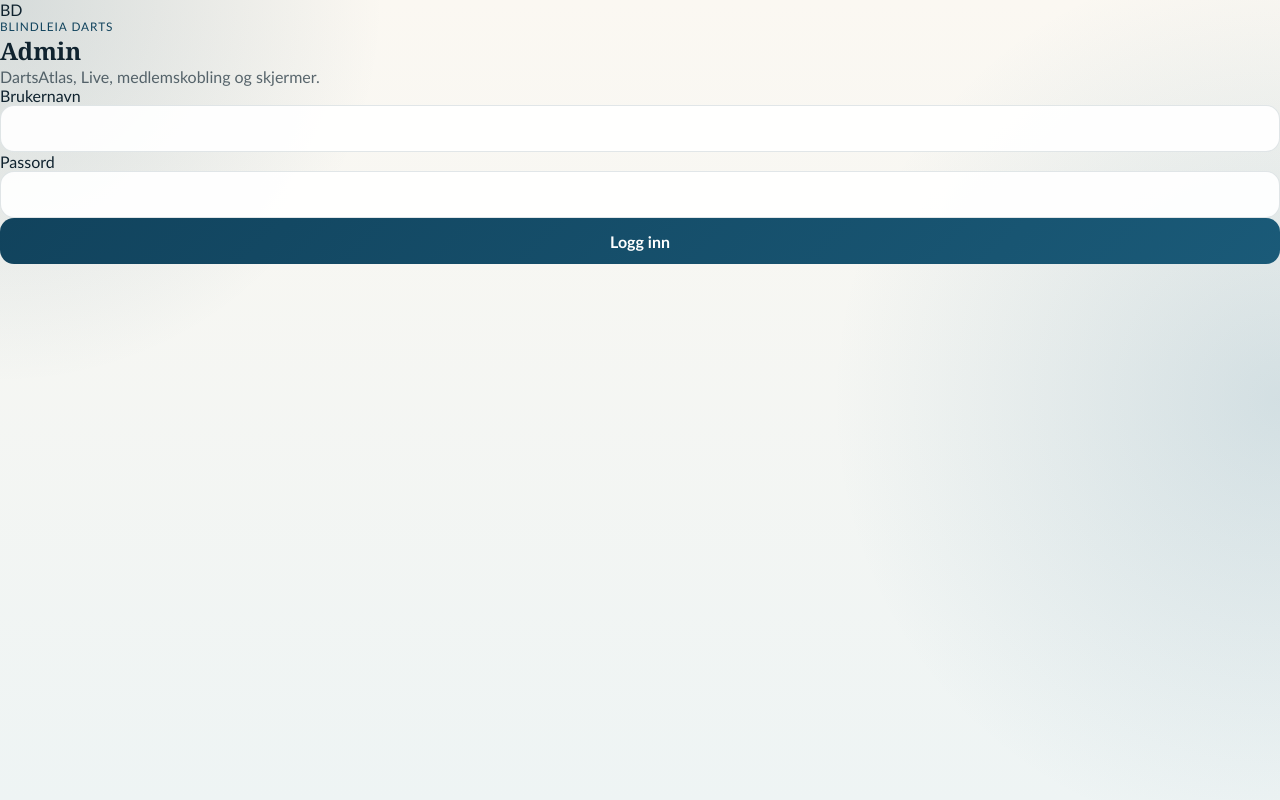
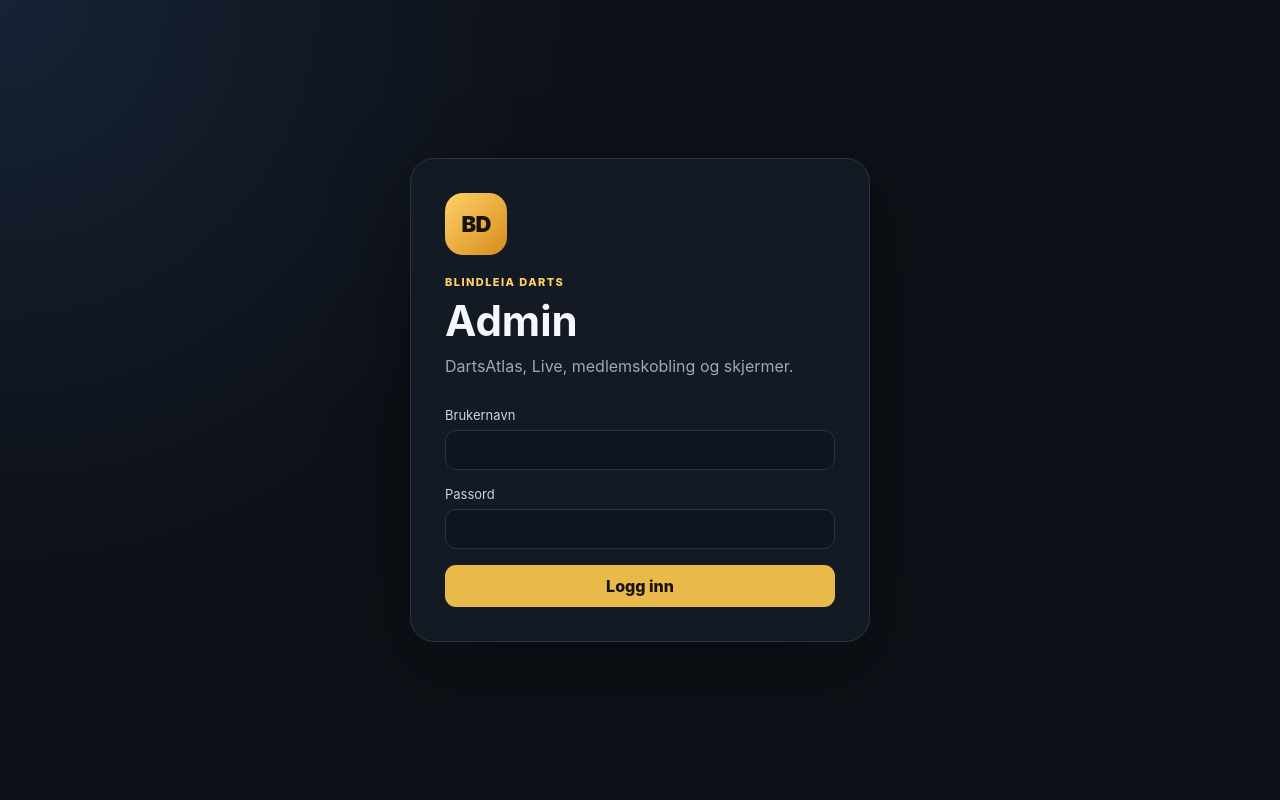
Before and after one commit to maknud7/blindleiadarts, a PHP site: page /apps/admin/index.html in a window 1280 px wide. Run offline with PHP 8.4, Linux system fonts and the light colour scheme.

Commit message:
Restyle admin around DartsAtlas and Live workflows

```diff
--- a/apps/admin/styles.css
+++ b/apps/admin/styles.css
@@ -1,498 +1,141 @@
-@import url("../packages/ui-assets/brand-tokens.css");
-
 :root {
-  --bg: var(--bd-sand-50);
-  --bg-deep: #eef4f4;
-  --ink: var(--bd-ink);
-  --muted: rgba(16, 35, 47, 0.68);
-  --card: rgba(255, 255, 255, 0.84);
-  --card-strong: #ffffff;
-  --line: var(--bd-line);
-  --accent: var(--bd-brand-800);
-  --accent-soft: var(--bd-brand-100);
-  --forest: var(--bd-brand-700);
-  --shadow: var(--bd-shadow);
-  --radius: 24px;
+  color-scheme: dark;
+  font-family: Inter, ui-sans-serif, system-ui, -apple-system, BlinkMacSystemFont, "Segoe UI", sans-serif;
+  background: #0d1117;
+  color: #f4f7fb;
+  --bg: #0d1117;
+  --panel: #151b24;
+  --panel-2: #1b2330;
+  --line: #2a3444;
+  --muted: #9aa8ba;
+  --accent: #e9b949;
+  --accent-strong: #ffd166;
+  --good: #4dd4a6;
+  --bad: #ff6b6b;
+  --warning: #f6c85f;
+  --radius: 18px;
 }
 
-* {
-  box-sizing: border-box;
+* { box-sizing: border-box; }
+html { scroll-behavior: smooth; }
+body { margin: 0; min-height: 100vh; background: radial-gradient(circle at top left, #172235 0, var(--bg) 38%); color: #f4f7fb; }
+button, input, select { font: inherit; }
+button, .button { transition: transform .15s ease, border-color .15s ease, background .15s ease; }
+button:hover, .button:hover { transform: translateY(-1px); }
+a { color: inherit; }
+.hidden { display: none !important; }
+
+.auth-shell { min-height: 100vh; display: grid; place-items: center; padding: 28px; }
+.login-card { width: min(460px, 100%); padding: 34px; border: 1px solid var(--line); border-radius: 24px; background: rgba(21,27,36,.95); box-shadow: 0 24px 80px rgba(0,0,0,.35); }
+.login-card h1 { font-size: 42px; margin: 4px 0 8px; }
+.brand-mark { width: 62px; height: 62px; display: grid; place-items: center; border-radius: 18px; background: linear-gradient(135deg, var(--accent-strong), #d78c1d); color: #17120a; font-weight: 900; letter-spacing: -.04em; font-size: 22px; margin-bottom: 20px; }
+.brand-mark.small { width: 44px; height: 44px; border-radius: 13px; font-size: 16px; margin: 0; }
+.eyebrow { margin: 0 0 6px; text-transform: uppercase; letter-spacing: .13em; font-size: 11px; font-weight: 800; color: var(--accent-strong); }
+.muted { color: var(--muted); margin: 0; line-height: 1.55; }
+.login-form { display: grid; gap: 16px; margin-top: 28px; }
+label { display: grid; gap: 7px; font-size: 13px; color: #cbd5e1; }
+input, select { width: 100%; border: 1px solid var(--line); border-radius: 11px; background: #0f151e; color: #fff; padding: 11px 12px; outline: none; }
+input:focus, select:focus { border-color: var(--accent); box-shadow: 0 0 0 3px rgba(233,185,73,.12); }
+button, .button { border: 0; cursor: pointer; text-decoration: none; display: inline-flex; align-items: center; justify-content: center; gap: 8px; border-radius: 11px; padding: 11px 15px; background: var(--accent); color: #17120a; font-weight: 800; }
+button:disabled { opacity: .55; cursor: wait; transform: none; }
+.button.secondary { background: #202a38; color: #f4f7fb; border: 1px solid var(--line); }
+.button.quiet { background: transparent; color: var(--muted); border: 1px solid transparent; }
+.message { border-radius: 12px; padding: 11px 13px; margin-top: 16px; background: #202a38; border: 1px solid var(--line); font-size: 13px; }
+.message.error { border-color: rgba(255,107,107,.45); color: #ffc4c4; }
+.message.warning { border-color: rgba(246,200,95,.45); color: #ffe4a1; }
+.message.success { border-color: rgba(77,212,166,.45); color: #aaf1d9; }
+
+.app { min-height: 100vh; }
+.topbar { position: sticky; top: 0; z-index: 20; min-height: 74px; display: flex; align-items: center; justify-content: space-between; gap: 18px; padding: 14px 28px; background: rgba(13,17,23,.9); backdrop-filter: blur(18px); border-bottom: 1px solid rgba(42,52,68,.8); }
+.topbar-brand { display: flex; align-items: center; gap: 12px; }
+.topbar-brand strong { font-size: 17px; }
+.topbar-actions { display: flex; align-items: center; gap: 9px; }
+.topbar-actions select { min-width: 190px; width: auto; }
+.main { width: min(1320px, calc(100% - 40px)); margin: 0 auto; padding: 38px 0 70px; }
+.hero { display: flex; justify-content: space-between; align-items: flex-end; gap: 30px; padding: 18px 0 24px; }
+.hero h1 { margin: 0 0 10px; font-size: clamp(34px, 5vw, 58px); letter-spacing: -.045em; line-height: 1; }
+.hero .muted { max-width: 760px; font-size: 16px; }
+
+.metrics { display: grid; grid-template-columns: repeat(4, minmax(0, 1fr)); gap: 14px; margin: 18px 0 22px; }
+.metric { min-height: 128px; border: 1px solid var(--line); border-radius: var(--radius); background: linear-gradient(180deg, rgba(27,35,48,.92), rgba(21,27,36,.95)); padding: 18px; display: flex; flex-direction: column; }
+.metric span { color: var(--muted); font-size: 12px; text-transform: uppercase; letter-spacing: .08em; font-weight: 700; }
+.metric strong { font-size: 26px; margin-top: auto; padding-top: 14px; line-height: 1.05; }
+.metric small { color: var(--muted); margin-top: 7px; }
+.metric.good { border-color: rgba(77,212,166,.3); }
+.metric.bad { border-color: rgba(255,107,107,.35); }
+
+.section-nav { display: flex; gap: 8px; margin: 0 0 22px; overflow-x: auto; }
+.section-nav a { text-decoration: none; white-space: nowrap; padding: 9px 13px; border-radius: 999px; background: #161e29; border: 1px solid var(--line); color: #d8e0ea; font-size: 13px; font-weight: 700; }
+.section-nav a:hover { border-color: var(--accent); }
+
+.panel { scroll-margin-top: 96px; border: 1px solid var(--line); border-radius: 22px; background: rgba(21,27,36,.93); padding: 24px; margin-bottom: 20px; box-shadow: 0 12px 34px rgba(0,0,0,.12); }
+.panel-head { display: flex; align-items: flex-start; justify-content: space-between; gap: 22px; margin-bottom: 22px; }
+.panel h2, .roadmap h2 { margin: 0 0 8px; font-size: 28px; letter-spacing: -.025em; }
+.panel h3 { margin: 0; font-size: 17px; }
+.status-grid { display: grid; grid-template-columns: repeat(3, minmax(0,1fr)); gap: 11px; margin-bottom: 26px; }
+.status-item { border-radius: 14px; border: 1px solid var(--line); background: #111821; padding: 14px; display: grid; gap: 7px; }
+.status-item span { color: var(--muted); font-size: 12px; }
+.status-item strong { font-size: 15px; overflow-wrap: anywhere; }
+.status-item.good { border-color: rgba(77,212,166,.28); }
+.status-item.bad { border-color: rgba(255,107,107,.35); }
+.subsection-head { display: flex; align-items: center; justify-content: space-between; gap: 10px; margin: 8px 0 12px; }
+.pill, .badge { display: inline-flex; width: fit-content; align-items: center; border-radius: 999px; padding: 5px 9px; font-size: 11px; font-weight: 800; background: #202a38; border: 1px solid var(--line); color: #d7e0ea; }
+.badge.good { color: #aaf1d9; border-color: rgba(77,212,166,.35); background: rgba(77,212,166,.08); }
+.badge.bad { color: #ffc0c0; border-color: rgba(255,107,107,.4); background: rgba(255,107,107,.08); }
+.badge.warning { color: #ffe4a1; border-color: rgba(246,200,95,.4); background: rgba(246,200,95,.08); }
+.list { display: grid; gap: 9px; }
+.list-row { display: flex; align-items: center; justify-content: space-between; gap: 20px; padding: 14px 15px; border: 1px solid var(--line); border-radius: 14px; background: #111821; }
+.list-row strong { display: block; margin-bottom: 6px; }
+.row-meta { display: flex; gap: 12px; flex-wrap: wrap; color: var(--muted); font-size: 12px; }
+.row-right { display: flex; align-items: flex-end; flex-direction: column; gap: 7px; text-align: right; }
+.row-right small { color: var(--muted); }
+.empty { border: 1px dashed var(--line); padding: 22px; border-radius: 14px; color: var(--muted); text-align: center; }
+
+.toggle { display: flex; grid-template-columns: auto 1fr; align-items: center; gap: 8px; cursor: pointer; }
+.toggle input { width: 17px; height: 17px; margin: 0; }
+.inline-status { display: flex; align-items: center; gap: 9px; flex-wrap: wrap; padding: 12px 14px; border-radius: 13px; background: #111821; border: 1px solid var(--line); margin-bottom: 14px; font-size: 13px; }
+.inline-status span:last-child { color: var(--muted); }
+.dot { width: 9px; height: 9px; border-radius: 50%; background: var(--muted); }
+.dot.good { background: var(--good); box-shadow: 0 0 0 4px rgba(77,212,166,.09); }
+.dot.bad { background: var(--bad); box-shadow: 0 0 0 4px rgba(255,107,107,.09); }
+.table-wrap { width: 100%; overflow-x: auto; border: 1px solid var(--line); border-radius: 14px; }
+table { width: 100%; border-collapse: collapse; min-width: 780px; background: #111821; }
+th, td { text-align: left; padding: 13px 14px; border-bottom: 1px solid var(--line); vertical-align: middle; }
+th { font-size: 11px; color: var(--muted); text-transform: uppercase; letter-spacing: .08em; background: #151d28; }
+tbody tr:last-child td { border-bottom: 0; }
+td strong { display: block; }
+td small { display: block; color: var(--muted); margin-top: 5px; }
+.member-select { min-width: 250px; padding: 9px 10px; }
+.empty-cell { text-align: center; color: var(--muted); padding: 28px; }
+
+.screen-layout { display: grid; grid-template-columns: minmax(260px, .72fr) minmax(0, 1.6fr); gap: 18px; }
+.create-card { border: 1px solid var(--line); border-radius: 16px; background: #111821; padding: 18px; display: grid; align-content: start; gap: 15px; }
+.screen-code { display: inline-block; font-size: 21px; font-weight: 900; letter-spacing: .08em; color: var(--accent-strong); margin: 4px 0 7px; }
+.copy-button { padding: 7px 10px; font-size: 12px; background: #202a38; color: #dbe4ee; border: 1px solid var(--line); }
+.roadmap { border: 1px dashed #384559; border-radius: 20px; padding: 24px; background: rgba(21,27,36,.55); }
+.roadmap .muted { max-width: 780px; }
+
+@media (max-width: 1000px) {
+  .metrics { grid-template-columns: repeat(2, minmax(0,1fr)); }
+  .status-grid { grid-template-columns: repeat(2, minmax(0,1fr)); }
+  .screen-layout { grid-template-columns: 1fr; }
+  .topbar { align-items: flex-start; }
+  .topbar-actions { flex-wrap: wrap; justify-content: flex-end; }
 }
 
-body {
-  margin: 0;
-  min-height: 100vh;
-  font-family: "Trebuchet MS", "Gill Sans", sans-serif;
-  color: var(--ink);
-  background:
-    radial-gradient(circle at top left, rgba(17, 67, 93, 0.16), transparent 24rem),
-    radial-gradient(circle at right center, rgba(58, 120, 152, 0.18), transparent 28rem),
-    linear-gradient(180deg, var(--bg) 0%, var(--bg-deep) 100%);
+@media (max-width: 720px) {
+  .topbar { position: static; padding: 14px 16px; flex-direction: column; }
+  .topbar-actions { width: 100%; justify-content: stretch; }
+  .topbar-actions .button, .topbar-actions select { flex: 1 1 auto; min-width: 0; }
+  .main { width: min(100% - 24px, 1320px); padding-top: 24px; }
+  .hero { align-items: flex-start; flex-direction: column; }
+  .hero h1 { font-size: 38px; }
+  .metrics { grid-template-columns: 1fr; }
+  .panel { padding: 18px; border-radius: 18px; }
+  .panel-head { flex-direction: column; }
+  .panel-head .button { width: 100%; }
+  .status-grid { grid-template-columns: 1fr; }
+  .list-row { align-items: flex-start; flex-direction: column; }
+  .row-right { align-items: flex-start; text-align: left; }
+  .login-card { padding: 26px; }
 }
-
-.auth-gate {
-  min-height: 100vh;
-  display: grid;
-  place-items: center;
-  padding: 1.5rem;
-}
-
-.auth-card {
-  width: min(760px, 100%);
-  display: flex;
-  flex-direction: column;
-  gap: 1.25rem;
-  padding: 1.4rem;
-  background: var(--card);
-  border: 1px solid var(--line);
-  border-radius: 32px;
-  backdrop-filter: blur(14px);
-  box-shadow: var(--shadow);
-}
-
-.auth-brand {
-  display: flex;
-  align-items: center;
-  gap: 1.1rem;
-}
-
-.auth-form {
-  max-width: 420px;
-}
-
-.shell {
-  display: grid;
-  grid-template-columns: 320px minmax(0, 1fr);
-  gap: 1.4rem;
-  min-height: 100vh;
-  padding: 1.4rem;
-}
-
-.sidebar,
-.card,
-.hero {
-  background: var(--card);
-  border: 1px solid var(--line);
-  border-radius: var(--radius);
-  backdrop-filter: blur(14px);
-  box-shadow: var(--shadow);
-}
-
-.sidebar {
-  padding: 1.2rem;
-  display: flex;
-  flex-direction: column;
-  gap: 1rem;
-}
-
-.brand {
-  display: flex;
-  align-items: center;
-  gap: 1rem;
-  padding: 0.4rem 0;
-}
-
-.brand-badge {
-  width: 84px;
-  height: 84px;
-  border-radius: 22px;
-  display: grid;
-  place-items: center;
-  background: rgba(255,255,255,0.82);
-  border: 1px solid rgba(11, 49, 69, 0.08);
-  box-shadow: inset 0 0 0 1px rgba(255,255,255,0.7);
-  overflow: hidden;
-}
-
-.brand-logo {
-  width: 100%;
-  height: 100%;
-  object-fit: contain;
-  padding: 0.35rem;
-}
-
-.brand-fallback {
-  display: grid;
-  place-items: center;
-  width: 100%;
-  height: 100%;
-  background: linear-gradient(135deg, var(--accent), var(--forest));
-  color: white;
-  font-weight: 700;
-  font-size: 1.4rem;
-}
-
-.eyebrow {
-  margin: 0;
-  text-transform: uppercase;
-  letter-spacing: 0.08em;
-  font-size: 0.74rem;
-  color: var(--accent);
-}
-
-h1,
-h2,
-h3,
-h4,
-p {
-  margin: 0;
-}
-
-h1,
-.hero h2 {
-  font-family: Georgia, "Times New Roman", serif;
-}
-
-.panel,
-.inset {
-  border: 1px solid var(--line);
-  border-radius: 20px;
-  background: rgba(255,255,255,0.7);
-  padding: 1rem;
-}
-
-.content {
-  display: flex;
-  flex-direction: column;
-  gap: 1.2rem;
-}
-
-.page-header {
-  display: flex;
-  justify-content: space-between;
-  align-items: center;
-  gap: 1rem;
-}
-
-.page-actions {
-  display: flex;
-  flex-wrap: wrap;
-  gap: 0.6rem;
-  justify-content: flex-end;
-}
-
-.button-row {
-  align-items: stretch;
-}
-
-.actions-row {
-  justify-content: space-between;
-  align-items: center;
-  gap: 0.75rem;
-  flex-wrap: wrap;
-}
-
-.view-section {
-  display: flex;
-  flex-direction: column;
-  gap: 1.2rem;
-}
-
-.hero {
-  padding: 1.4rem;
-  display: flex;
-  justify-content: space-between;
-  gap: 1rem;
-}
-
-.hero h2 {
-  margin-top: 0.4rem;
-  font-size: clamp(2rem, 4vw, 3.2rem);
-  line-height: 0.95;
-}
-
-.hero p:last-child {
-  margin-top: 0.9rem;
-  color: var(--muted);
-  max-width: 42rem;
-}
-
-.hero-metrics {
-  display: grid;
-  gap: 0.8rem;
-  min-width: 260px;
-}
-
-.metric {
-  border-radius: 18px;
-  padding: 0.9rem 1rem;
-  background: linear-gradient(180deg, rgba(255,255,255,0.96), rgba(255,255,255,0.72));
-  border: 1px solid var(--line);
-}
-
-.metric strong {
-  display: block;
-  font-size: 1.8rem;
-}
-
-.grid {
-  display: grid;
-  gap: 1rem;
-}
-
-.grid.two {
-  grid-template-columns: repeat(2, minmax(0, 1fr));
-}
-
-.grid.three {
-  grid-template-columns: repeat(3, minmax(0, 1fr));
-}
-
-.card {
-  padding: 1.2rem;
-}
-
-.card-head {
-  display: flex;
-  justify-content: space-between;
-  align-items: start;
-  gap: 1rem;
-  margin-bottom: 1rem;
-}
-
-.stack {
-  display: flex;
-  flex-direction: column;
-  gap: 0.75rem;
-}
-
-.admin-nav {
-  display: flex;
-  flex-direction: column;
-  gap: 0.55rem;
-}
-
-.gap-lg {
-  gap: 1rem;
-}
-
-input,
-select,
-button {
-  width: 100%;
-  border-radius: 14px;
-  border: 1px solid var(--line);
-  padding: 0.82rem 0.95rem;
-  font: inherit;
-}
-
-input,
-select {
-  background: rgba(255,255,255,0.92);
-}
-
-button {
-  background: linear-gradient(135deg, var(--accent), var(--forest));
-  color: white;
-  border: none;
-  font-weight: 700;
-  cursor: pointer;
-}
-
-button:disabled,
-input:disabled,
-select:disabled {
-  opacity: 0.55;
-  cursor: not-allowed;
-}
-
-button.ghost {
-  background: rgba(255,255,255,0.7);
-  color: var(--ink);
-  border: 1px solid var(--line);
-}
-
-.nav-button {
-  display: flex;
-  flex-direction: column;
-  gap: 0.2rem;
-  text-align: left;
-  background: rgba(255,255,255,0.72);
-  color: var(--ink);
-  border: 1px solid var(--line);
-}
-
-.nav-button span {
-  font-size: 0.84rem;
-  color: var(--muted);
-  font-weight: 400;
-}
-
-.nav-button.active {
-  background: linear-gradient(135deg, var(--accent), var(--forest));
-  color: white;
-}
-
-.nav-button.active span {
-  color: rgba(255,255,255,0.82);
-}
-
-.mini-card,
-.list-item,
-.pill-row {
-  border: 1px solid var(--line);
-  background: rgba(255,255,255,0.76);
-  border-radius: 18px;
-  padding: 0.9rem 1rem;
-}
-
-.list-item {
-  display: flex;
-  flex-direction: column;
-  gap: 0.5rem;
-}
-
-.service-card {
-  border: 1px solid var(--line);
-  border-radius: 18px;
-  background: rgba(255,255,255,0.82);
-  padding: 1rem;
-}
-
-.service-card.ok {
-  box-shadow: inset 0 0 0 1px rgba(40, 143, 93, 0.18);
-}
-
-.service-card.warning {
-  box-shadow: inset 0 0 0 1px rgba(191, 126, 16, 0.18);
-}
-
-.service-card.error {
-  box-shadow: inset 0 0 0 1px rgba(176, 48, 48, 0.18);
-}
-
-.board-selection-grid {
-  display: grid;
-  grid-template-columns: repeat(auto-fit, minmax(180px, 1fr));
-  gap: 0.8rem;
-}
-
-.board-checkbox {
-  display: flex;
-  align-items: flex-start;
-  gap: 0.75rem;
-  padding: 0.9rem 1rem;
-  border: 1px solid var(--line);
-  border-radius: 18px;
-  background: rgba(255,255,255,0.78);
-}
-
-.board-checkbox input {
-  width: auto;
-  margin-top: 0.2rem;
-}
-
-.board-checkbox.is-busy {
-  opacity: 0.72;
-}
-
-.list-item.is-highlighted {
-  border-color: rgba(17, 67, 93, 0.34);
-  box-shadow: 0 0 0 3px rgba(58, 120, 152, 0.14);
-}
-
-.row {
-  display: flex;
-  justify-content: space-between;
-  gap: 1rem;
-  align-items: center;
-}
-
-.muted,
-.help {
-  color: var(--muted);
-}
-
-.help {
-  font-size: 0.9rem;
-}
-
-.status-list {
-  display: flex;
-  flex-direction: column;
-  gap: 0.6rem;
-}
-
-.pairing-code-card {
-  display: grid;
-  gap: 0.5rem;
-  padding: 1rem;
-  border-radius: 20px;
-  border: 1px solid var(--line);
-  background: rgba(255,255,255,0.75);
-}
-
-.pairing-display {
-  font-size: clamp(1.8rem, 4vw, 2.8rem);
-  font-weight: 900;
-  letter-spacing: 0.12em;
-  color: var(--ink-strong);
-}
-
-.ghost-link {
-  display: inline-flex;
-  align-items: center;
-  justify-content: center;
-  width: 100%;
-  padding: 0.8rem 0.95rem;
-  border-radius: 14px;
-  border: 1px solid var(--line);
-  background: rgba(255,255,255,0.72);
-  color: var(--ink);
-  text-decoration: none;
-  font-weight: 700;
-}
-
-.compact-link {
-  width: auto;
-  min-width: 120px;
-}
-
-.pill-row {
-  display: flex;
-  flex-wrap: wrap;
-  gap: 0.5rem;
-}
-
-.pill {
-  display: inline-flex;
-  align-items: center;
-  gap: 0.45rem;
-  padding: 0.4rem 0.72rem;
-  border-radius: 999px;
-  background: var(--accent-soft);
-  color: var(--accent);
-  font-size: 0.85rem;
-}
-
-.hidden {
-  display: none !important;
-}
-
-@media (max-width: 1100px) {
-  .shell {
-    grid-template-columns: 1fr;
-  }
-
-  .grid.two,
-  .grid.three {
-    grid-template-columns: 1fr;
-  }
-
-  .hero,
-  .brand,
-  .auth-brand,
-  .page-header {
-    flex-direction: column;
-    align-items: flex-start;
-  }
-
-  .page-actions {
-    width: 100%;
-    justify-content: stretch;
-  }
-
-  .compact-link {
-    width: 100%;
-  }
-}
```
